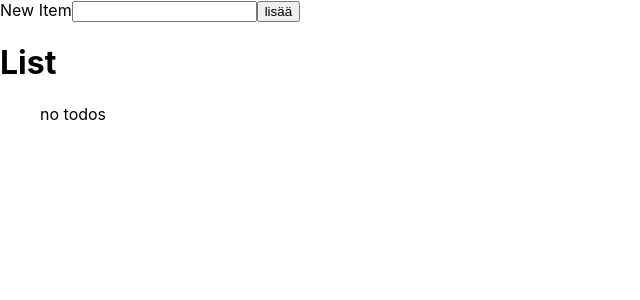
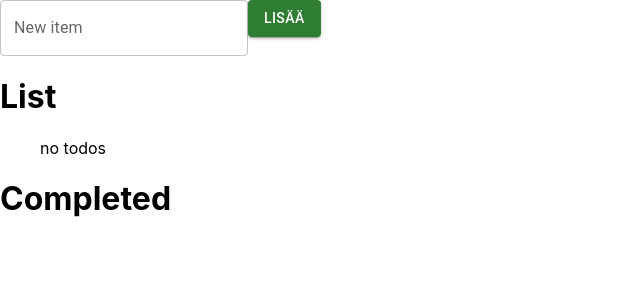
Before and after one commit to tammenterho/basic-todo, a React (Create React App) app: page / in a window 1280 px wide. Shown: the top 300 px of the page, without its empty margins (0-640 px from the left). Built offline with nearby package versions, Linux system fonts and the light colour scheme.

Commit message:
added MUI styles

```diff
--- a/package.json
+++ b/package.json
@@ -3,6 +3,9 @@
   "version": "0.1.0",
   "private": true,
   "dependencies": {
+    "@emotion/react": "^11.11.0",
+    "@emotion/styled": "^11.11.0",
+    "@mui/material": "^5.13.4",
     "@testing-library/jest-dom": "^5.16.5",
     "@testing-library/react": "^13.4.0",
     "@testing-library/user-event": "^13.5.0",
--- a/src/App.js
+++ b/src/App.js
@@ -10,6 +10,8 @@ export default function App() {
   // hakee ITEMSit localstoragesta
   // ei voi renderöidä hookseja ehdollisesti
   // hooks aina filen ylös
+
+  const[done, setDone] = useState([])
 
   useEffect(() => {
     localStorage.setItem("ITEM", JSON.stringify(todos))
@@ -49,6 +51,7 @@ export default function App() {
     toggleTodo={toggleTodo}
     handleDelete={handleDelete}
     />
+    <h1>Completed</h1>
     </>
   );
 }
--- a/src/TodoItem.jsx
+++ b/src/TodoItem.jsx
@@ -1,3 +1,6 @@
+import { Button } from "@mui/material"
+import { Checkbox } from "@mui/material"
+
 export function TodoItem({ completed, id, title, toggleTodo, handleDelete }) {
 
     // funktiot voi myös passata mutta pitää muistaa lisätä ne toisessa päässä myös
@@ -5,15 +8,15 @@ export function TodoItem({ completed, id, title, toggleTodo, handleDelete }) {
     return (
         <li key={id}>
             <label>
-                <input type="checkbox"
+                <Checkbox type="checkbox"
                     checked={completed}
                 onChange={e => toggleTodo(id, e.target.checked)}
                 />
                 {title}
-                <button
+                <Button variant="outlined" color="error"
                     className="btn-delete"
                 onClick={() => handleDelete(id)} // onClick={handleDelete(id)} jos halutaan funktiota käyttää niin nuolifunktio on oltava
-                >Delete</button>
+                >Delete</Button>
             </label>
         </li>
     )
--- a/src/newTodoForm.jsx
+++ b/src/newTodoForm.jsx
@@ -1,4 +1,5 @@
 import { useState } from "react"
+import { Button, TextField } from "@mui/material"
 
 
 export function NewTodoForm(props) {
@@ -18,16 +19,20 @@ export function NewTodoForm(props) {
         <form
             onSubmit={handleSubmit}
             className="esine-form">
-            <label>
-                New Item
-            </label>
-            <input
+
+            <TextField
                 value={newItem}
                 onChange={e => setNewItem(e.target.value)}
                 type="text"
-                id="esine"
+                id="outlined-basic"
+                label="New item"
+                variant="outlined"
             />
-            <button>lisää</button>
+            <Button
+            variant="contained" // kun on MUI button, type on oltava "submit" jotta handleSubmit toimii
+            color="success"
+            type="submit">
+                lisää</Button>
         </form>
 
     )
--- a/src/todoList.jsx
+++ b/src/todoList.jsx
@@ -1,4 +1,5 @@
 import { TodoItem } from "./TodoItem"
+
 
 export function TodoList({ todos, toggleTodo, handleDelete }) {
 
```
Also changed, not shown: 1 other file (tests, documents, lock files or other folders).
